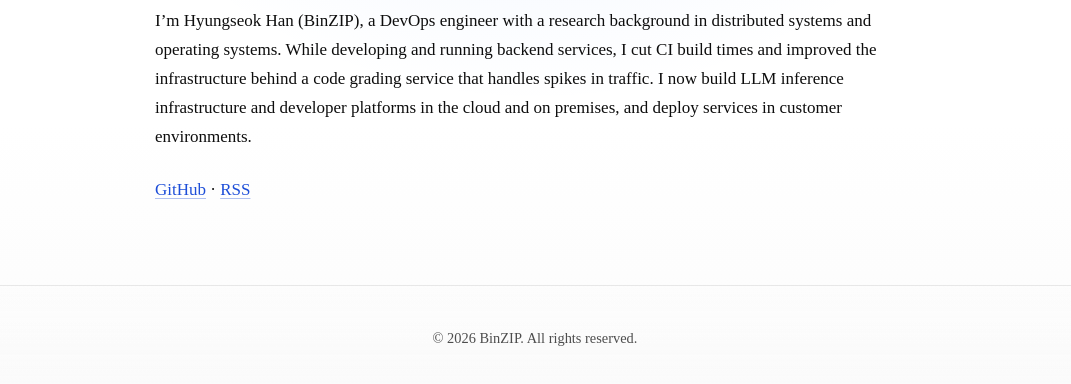
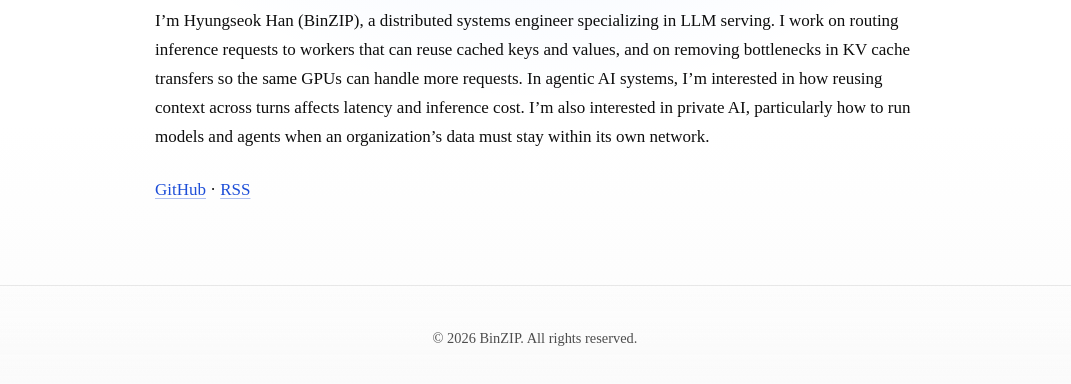
Before and after one commit to BinZlP/binzlp.github.io, an Astro site: page /en/about in a window 1280 px wide. Shown: the part 362-746 px from the top of the page, without its empty margins (105-1176 px from the left). Built offline with nearby package versions, Linux system fonts and the light colour scheme; Astro itself is replaced by a stand-in of ours.

Commit message:
Describe LLM serving expertise and agentic and private AI interests

```diff
--- a/src/pages/[...locale]/about.astro
+++ b/src/pages/[...locale]/about.astro
@@ -18,8 +18,8 @@ const title = blogUi[lang].about;
 		<section aria-labelledby="about-me">
 			<h2 id="about-me" lang="en">About me</h2>
 			<p>{lang === 'ko'
-				? '분산 시스템과 운영체제를 연구한 DevOps 엔지니어 한형석(BinZIP)입니다. 백엔드를 개발하고 서비스를 운영하면서 CI 빌드 시간을 줄이고, 동시 접속이 몰리는 코드 채점 서비스의 인프라를 개선했습니다. 지금은 클라우드와 온프레미스에서 LLM 추론 인프라와 개발자 플랫폼을 구축하고 고객 환경에 서비스를 배포합니다.'
-				: 'I’m Hyungseok Han (BinZIP), a DevOps engineer with a research background in distributed systems and operating systems. While developing and running backend services, I cut CI build times and improved the infrastructure behind a code grading service that handles spikes in traffic. I now build LLM inference infrastructure and developer platforms in the cloud and on premises, and deploy services in customer environments.'}</p>
+				? 'LLM 서빙을 전문으로 하는 분산 시스템 엔지니어 한형석(BinZIP)입니다. KV 캐시를 재사용할 수 있는 워커로 추론 요청을 보내고, 캐시 전송 병목을 줄여 같은 GPU 자원으로 더 많은 요청을 처리하는 일을 합니다. 요즘은 에이전틱 AI 시스템에서 여러 턴에 걸쳐 컨텍스트를 재사용하면 응답 지연과 추론 비용이 어떻게 달라지는지 살펴보고 있습니다. 데이터를 조직 밖으로 보내지 않고 모델과 에이전트를 운영하는 프라이빗 AI에도 관심이 있습니다.'
+				: 'I’m Hyungseok Han (BinZIP), a distributed systems engineer specializing in LLM serving. I work on routing inference requests to workers that can reuse cached keys and values, and on removing bottlenecks in KV cache transfers so the same GPUs can handle more requests. In agentic AI systems, I’m interested in how reusing context across turns affects latency and inference cost. I’m also interested in private AI, particularly how to run models and agents when an organization’s data must stay within its own network.'}</p>
 		</section>
 		<a href="https://github.com/BinZlP" target="_blank" rel="noreferrer">GitHub</a> · <a href={localePath(lang, '/rss.xml')}>RSS</a>
 	</div>
```
